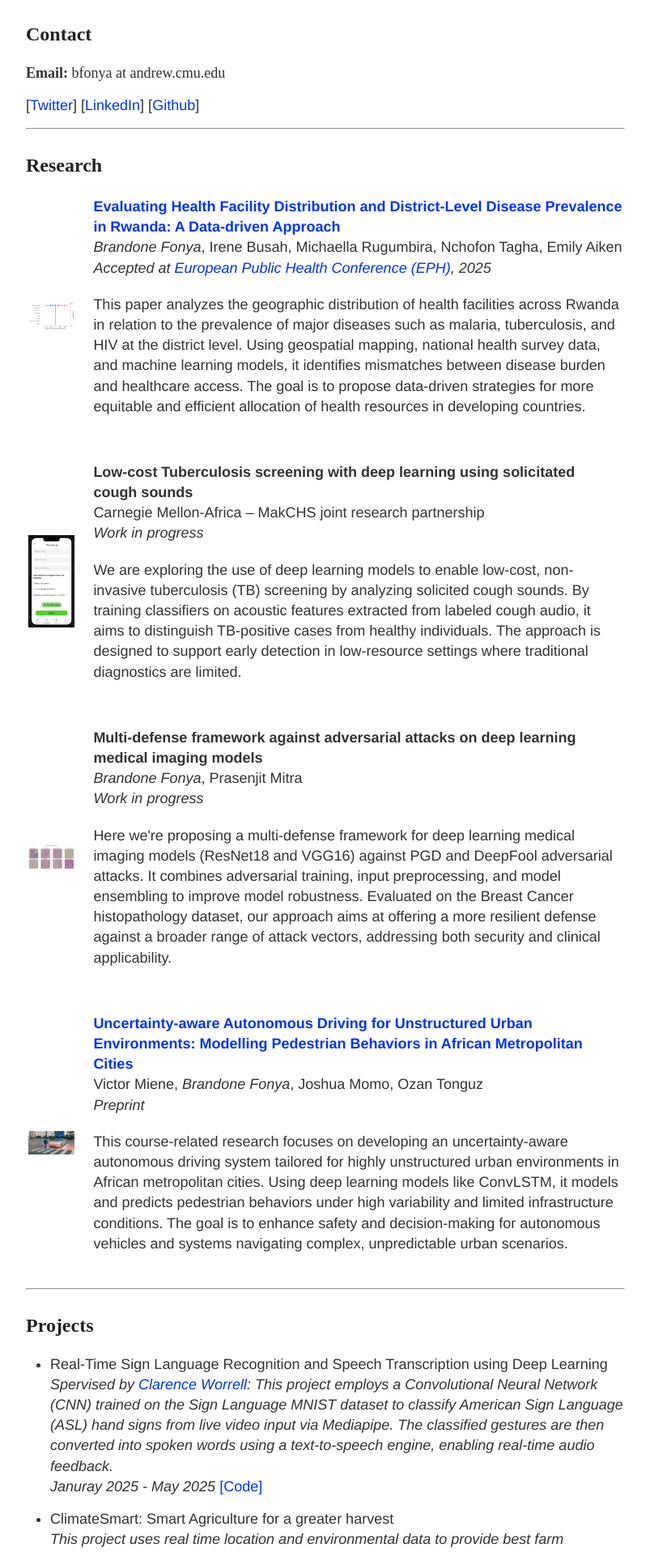
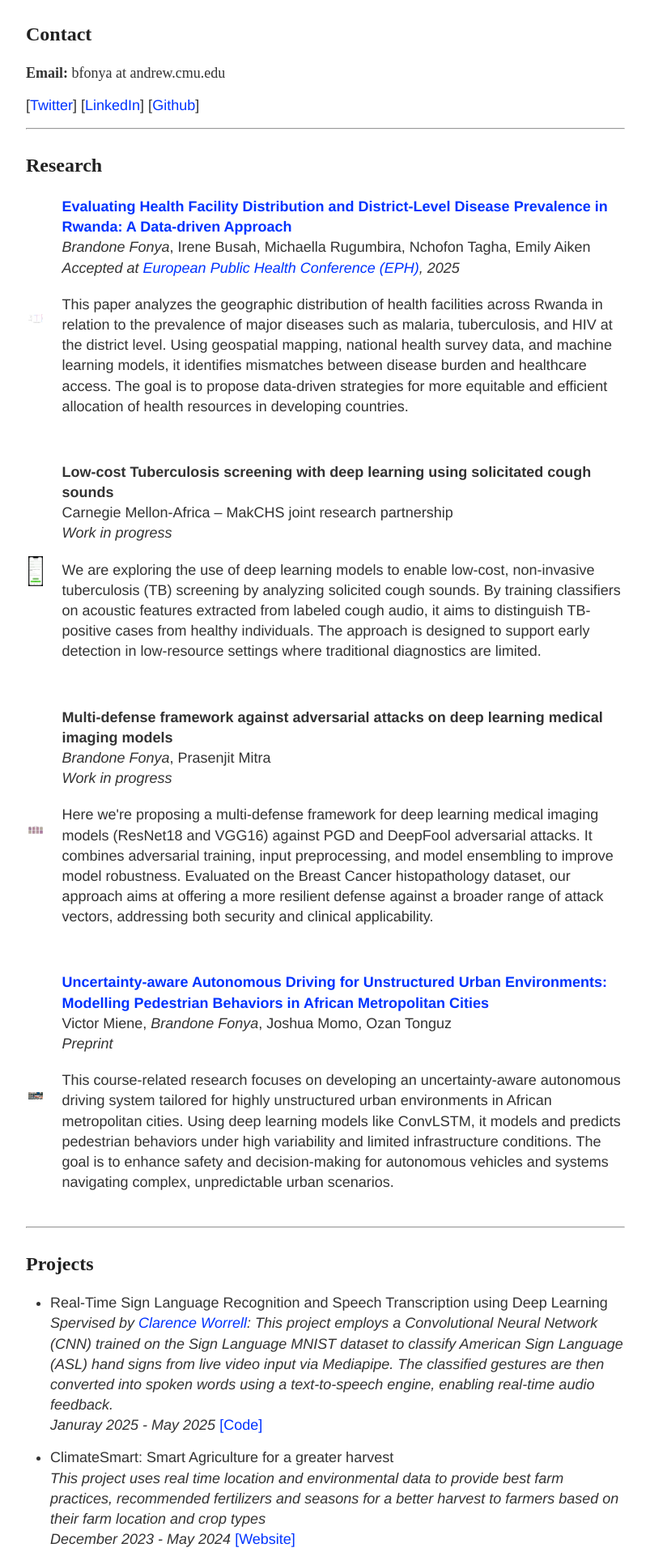
Before and after one commit to FonyaBrandone/FonyaBrandone.github.io, a Jekyll site: the page built from index.md, in a window 1280 px wide. Shown: the part 452-2369 px from the top of the page at 81% size, without its empty margins (238-1041 px from the left). Built offline with Jekyll 4.4.1, drawn with Linux system fonts in a browser that asks for light colours.

Commit message:
Updated image widths

```diff
--- a/index.md
+++ b/index.md
@@ -39,7 +39,7 @@ Apart from work, I enjoy travelling, reading and watching documentaries.
 
 <table>
   <tr>
-    <td><img src="static/output-shap.png" alt="AI in Healthcare Image" width="300px"></td>
+    <td><img src="static/output-shap.png" alt="AI in Healthcare Image" width="120"></td>
     <td style="padding-left: 20px;">
       <b><a href="https://drive.google.com/file/d/1S-NYIZbBHkzcAabAO3HTMByy7EejmolS/view" target="_blank">
       Evaluating Health Facility Distribution and District-Level Disease Prevalence in Rwanda: A Data-driven Approach</a></b><br>
@@ -52,7 +52,7 @@ Apart from work, I enjoy travelling, reading and watching documentaries.
   <tr><td colspan="2" style="padding: 10px;"></td></tr>
 
   <tr>
-    <td><img src="static/tb-screening.png" alt="Tubercolusis Screening research Image" width="300px"></td>
+    <td><img src="static/tb-screening.png" alt="Tubercolusis Screening research Image" width="120"></td>
     <td style="padding-left: 20px;">
       <b>Low-cost Tuberculosis screening with deep learning using solicitated cough sounds</b><br>
       Carnegie Mellon-Africa – MakCHS joint research partnership<br>
@@ -64,7 +64,7 @@ Apart from work, I enjoy travelling, reading and watching documentaries.
   <tr><td colspan="2" style="padding: 10px;"></td></tr>
 
   <tr>
-    <td><img src="static/adversarial.png" alt="Adversarial Attack Image" width="300px"></td>
+    <td><img src="static/adversarial.png" alt="Adversarial Attack Image" width="120"></td>
     <td style="padding-left: 20px;">
       <b>Multi-defense framework against adversarial attacks on deep learning medical imaging models</b><br>
       <i>Brandone Fonya</i>, Prasenjit Mitra<br>
@@ -76,7 +76,7 @@ Apart from work, I enjoy travelling, reading and watching documentaries.
   <tr><td colspan="2" style="padding: 10px;"></td></tr>
 
   <tr>
-    <td><img src="static/pedestrian-modelling.webp" alt="Uncertainty-aware Autonomous Driving Image" width="400"></td>
+    <td><img src="static/pedestrian-modelling.webp" alt="Uncertainty-aware Autonomous Driving Image" width="120"></td>
     <td style="padding-left: 20px;">
       <b><a href="https://drive.google.com/file/d/1wT99_8svqf21GBSp--bEycTQ9OksaFJ3/view" target="_blank">
       Uncertainty-aware Autonomous Driving for Unstructured Urban Environments: Modelling Pedestrian Behaviors in African Metropolitan Cities</a></b><br>
```
